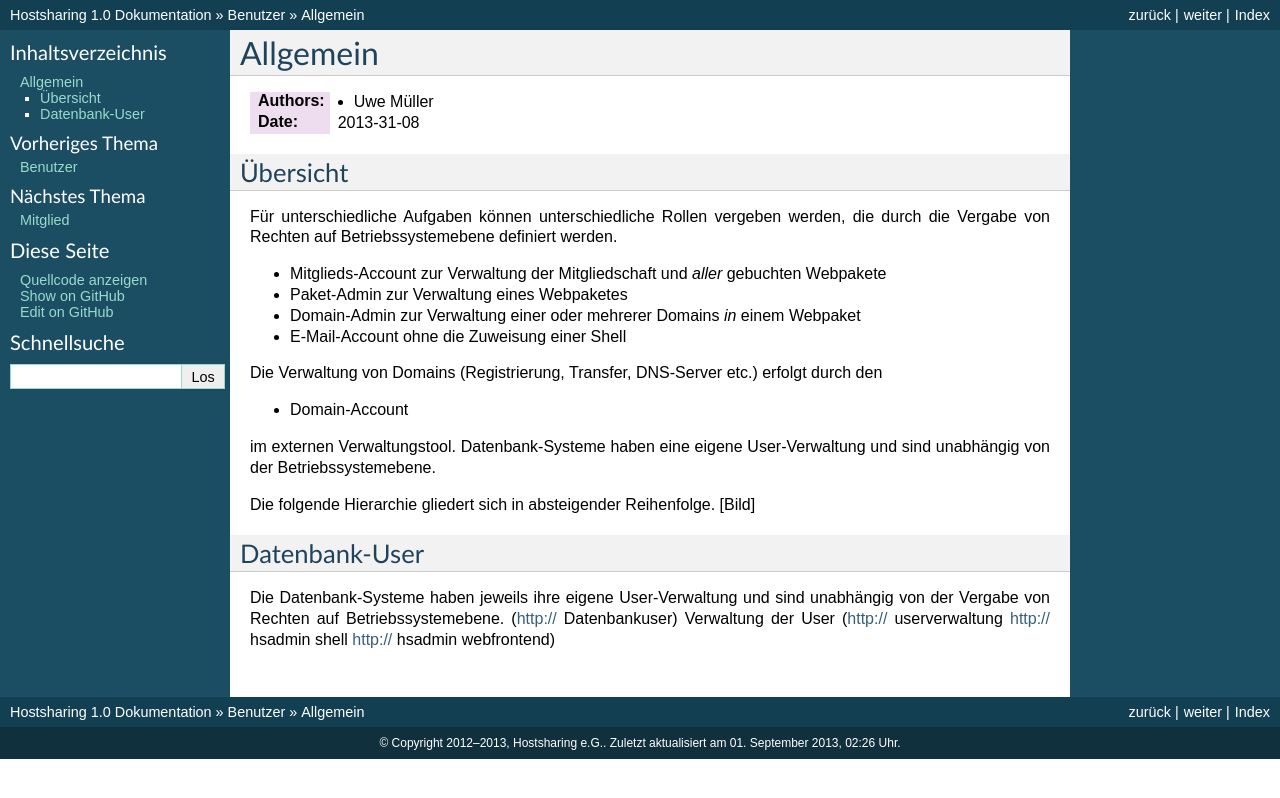
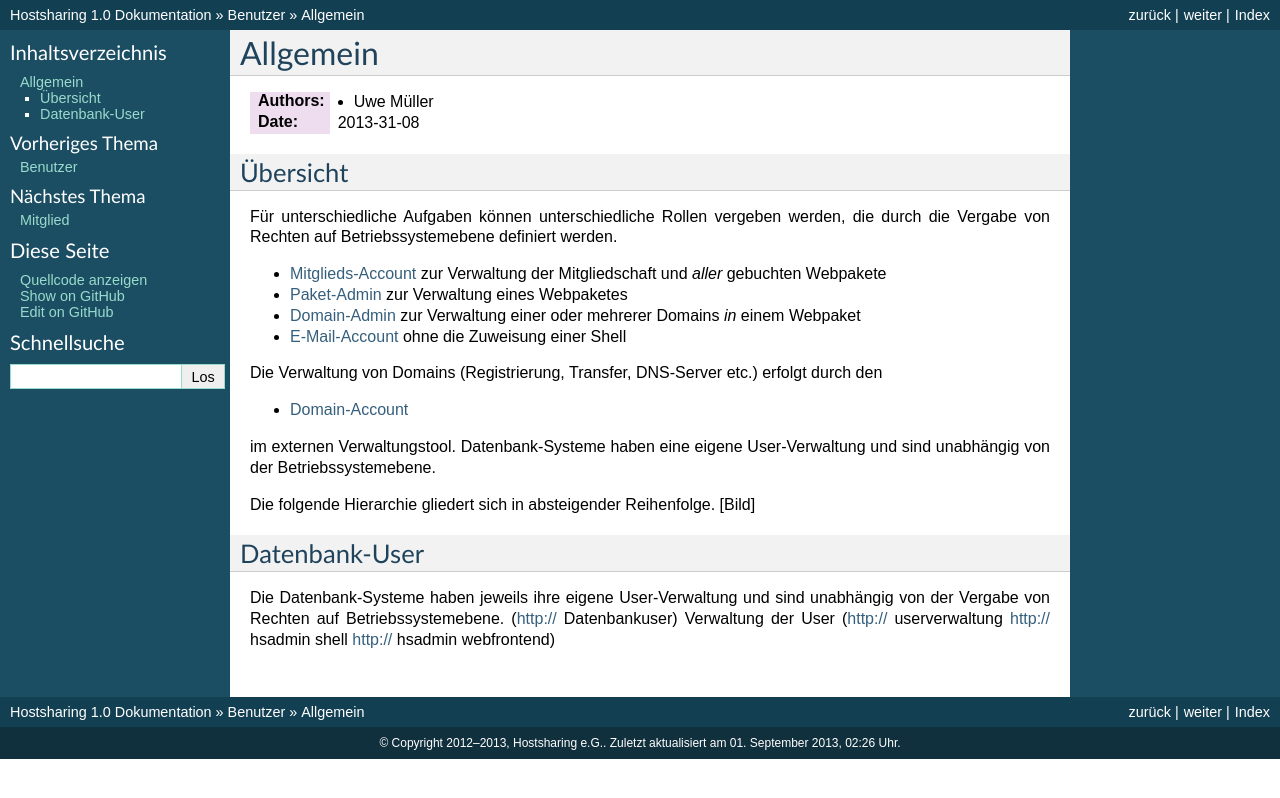
Before and after one commit to hostsharing/hs.docs.users, a Sphinx documentation site: the page built from source/account/allgemein.rst, in a window 1280 px wide. Shown: the top 798 px of the page. Built offline with Sphinx 7.4.7, drawn with Linux system fonts in a browser that asks for light colours; pages that are not in the unit, such as notebooks, are missing from menus; some of the changed lines change nothing that is shown.

Commit message:
added links

```diff
--- a/source/account/allgemein.rst
+++ b/source/account/allgemein.rst
@@ -11,14 +11,14 @@ Allgemein
 
 Für unterschiedliche Aufgaben können unterschiedliche Rollen vergeben werden, die durch die Vergabe von Rechten auf Betriebssystemebene definiert werden.
 
-* Mitglieds-Account zur Verwaltung der Mitgliedschaft und *aller* gebuchten Webpakete
-* Paket-Admin zur Verwaltung eines Webpaketes
-* Domain-Admin zur Verwaltung einer oder mehrerer Domains *in* einem Webpaket
-* E-Mail-Account ohne die Zuweisung einer Shell
+* :doc:`Mitglieds-Account <mitglied>` zur Verwaltung der Mitgliedschaft und *aller* gebuchten Webpakete
+* :doc:`Paket-Admin <paket-admin>` zur Verwaltung eines Webpaketes
+* :doc:`Domain-Admin <domain-admin>` zur Verwaltung einer oder mehrerer Domains *in* einem Webpaket
+* :doc:`E-Mail-Account <userohneshell>` ohne die Zuweisung einer Shell
 
 Die Verwaltung von Domains (Registrierung, Transfer, DNS-Server etc.) erfolgt durch den
 
-* Domain-Account
+* :doc:`Domain-Account <domainaccount>`
 
 im externen Verwaltungstool.
 Datenbank-Systeme haben eine eigene User-Verwaltung und sind unabhängig von der Betriebssystemebene.
@@ -26,7 +26,6 @@ Datenbank-Systeme haben eine eigene User-Verwaltung und sind unabhängig von der
 Die folgende Hierarchie gliedert sich in absteigender Reihenfolge.
 [Bild]
 
-
 Datenbank-User
 ==============
 
```
